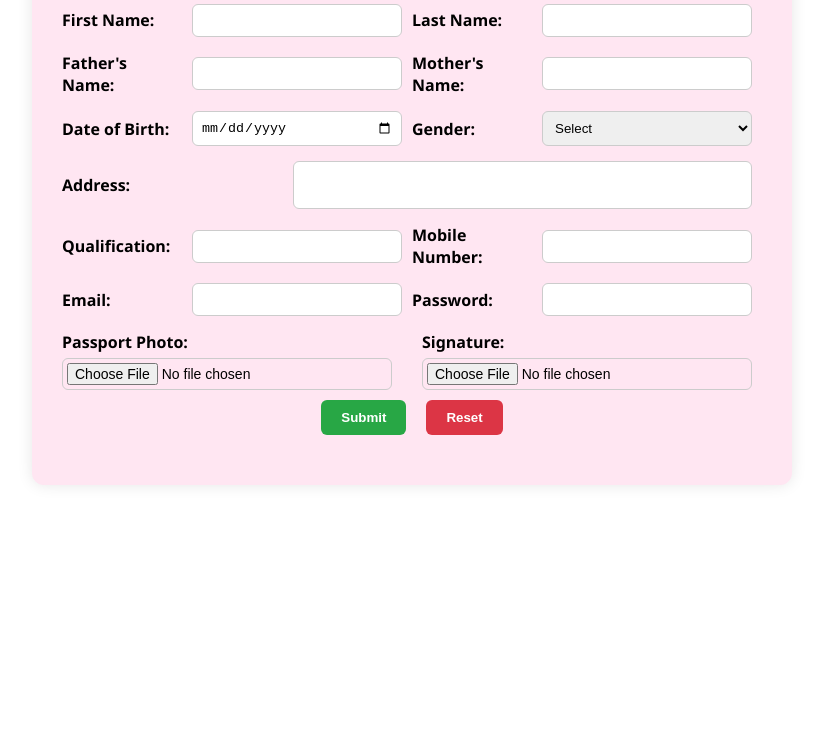
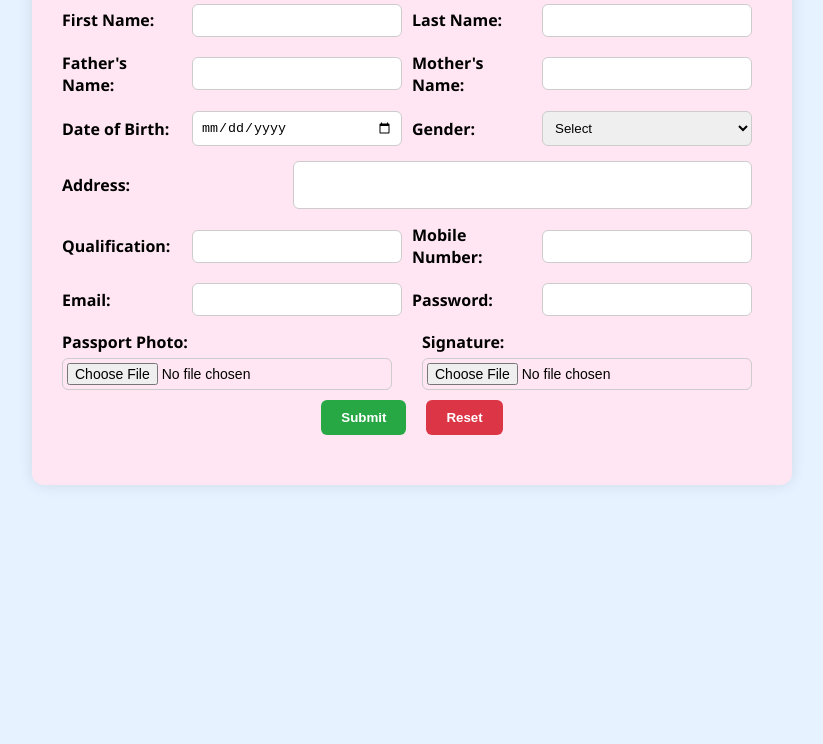
Before and after one commit to sjaffer-cse235a0507/DevOps, a plain HTML site: page index.html in a window 1280 px wide. Shown: the part 132-876 px from the top of the page, without its empty margins (228-1051 px from the left). Drawn offline with Linux system fonts and the light colour scheme.

Commit message:
Update style.css

```diff
--- a/style.css
+++ b/style.css
@@ -1,6 +1,6 @@
 body {
   font-family: 'Segoe UI', sans-serif;
-  background: ##e6f2ff;
+  background: #e6f2ff;
   display: flex;
   justify-content: center;
   align-items: flex-start;
```
